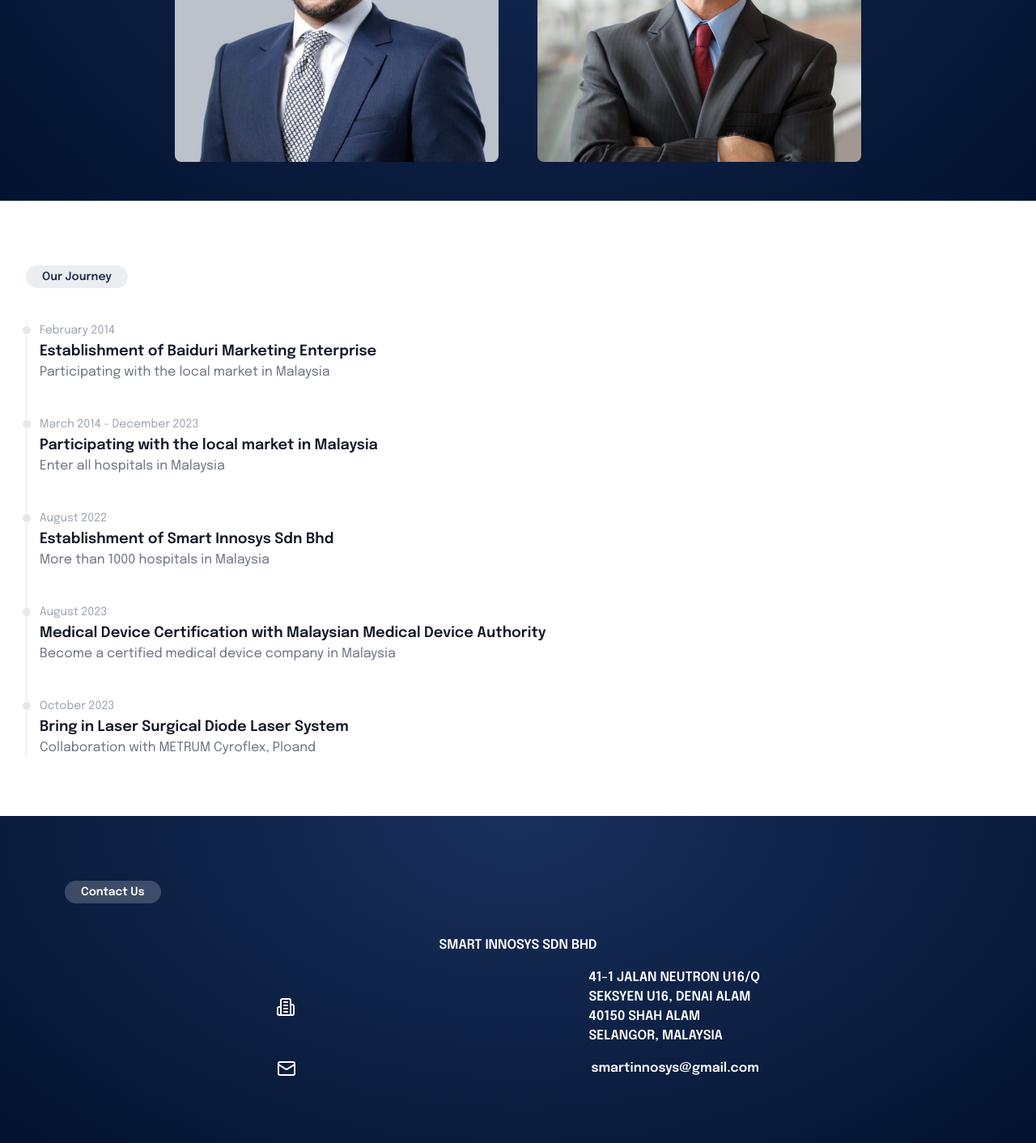
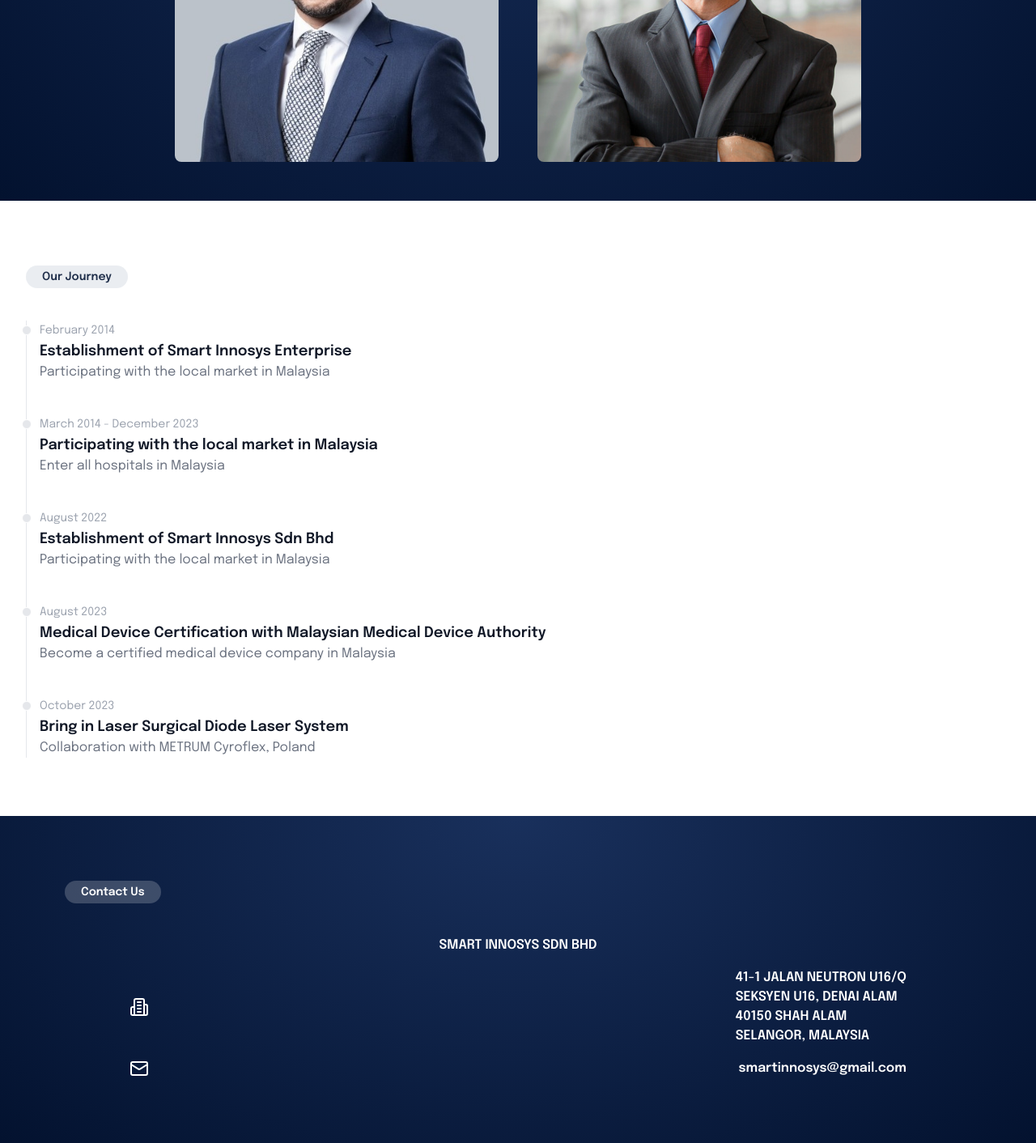
Before and after one commit to nix-arif/smartinnosysv2, a Next.js app: page / in a window 1280 px wide. Shown: the part 5532-6944 px from the top of the page at 81% size. Built offline with nearby package versions, Linux system fonts and the light colour scheme.

Commit message:
correction

```diff
--- a/components/Contact.tsx
+++ b/components/Contact.tsx
@@ -21,7 +21,7 @@
         <div className="flex justify-center items-center">
           <h1>SMART INNOSYS SDN BHD</h1>
         </div>
-        <div className="flex items-center justify-around px-20">
+        <div className="flex items-center justify-between px-20">
           <Building2 />
           <div>
             <p>41-1 JALAN NEUTRON U16/Q</p>
@@ -30,7 +30,7 @@
             <p>SELANGOR, MALAYSIA</p>
           </div>
         </div>
-        <div className="flex items-center justify-around px-20">
+        <div className="flex items-center justify-between px-20">
           <Mail />
           <p>smartinnosys@gmail.com</p>
         </div>
--- a/components/TimeLine.tsx
+++ b/components/TimeLine.tsx
@@ -21,7 +21,7 @@
             February 2014
           </time>
           <h3 className="text-lg font-semibold text-gray-900 dark:text-white">
-            Establishment of Baiduri Marketing Enterprise
+            Establishment of Smart Innosys Enterprise
           </h3>
           <p className="mb-4 text-base font-normal text-gray-500 dark:text-gray-400">
             Participating with the local market in Malaysia
@@ -48,7 +48,7 @@
             Establishment of Smart Innosys Sdn Bhd
           </h3>
           <p className="text-base font-normal text-gray-500 dark:text-gray-400">
-            More than 1000 hospitals in Malaysia
+            Participating with the local market in Malaysia
           </p>
         </li>
         <li className="mb-10 ms-4">
@@ -72,7 +72,7 @@
             Bring in Laser Surgical Diode Laser System
           </h3>
           <p className="text-base font-normal text-gray-500 dark:text-gray-400">
-            Collaboration with METRUM Cyroflex, Ploand
+            Collaboration with METRUM Cyroflex, Poland
           </p>
         </li>
       </ol>
```
